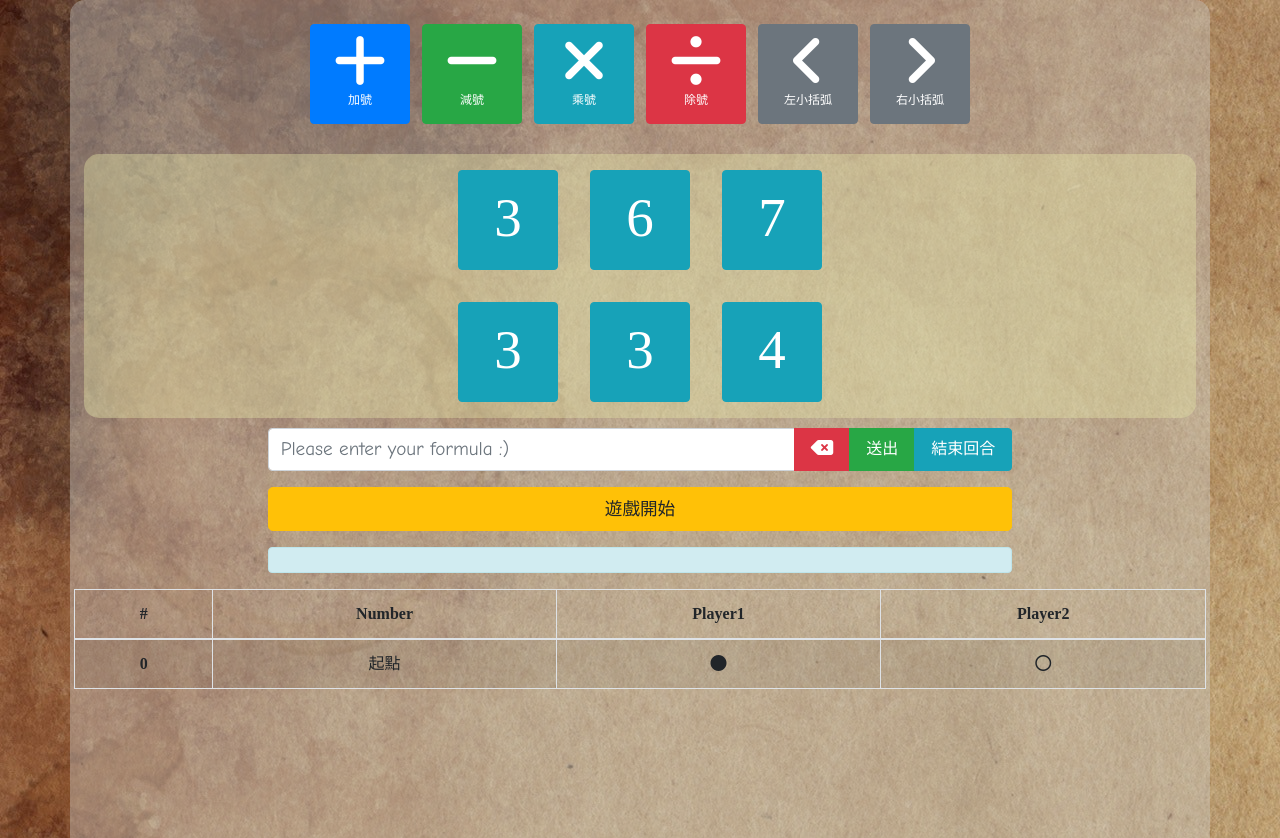
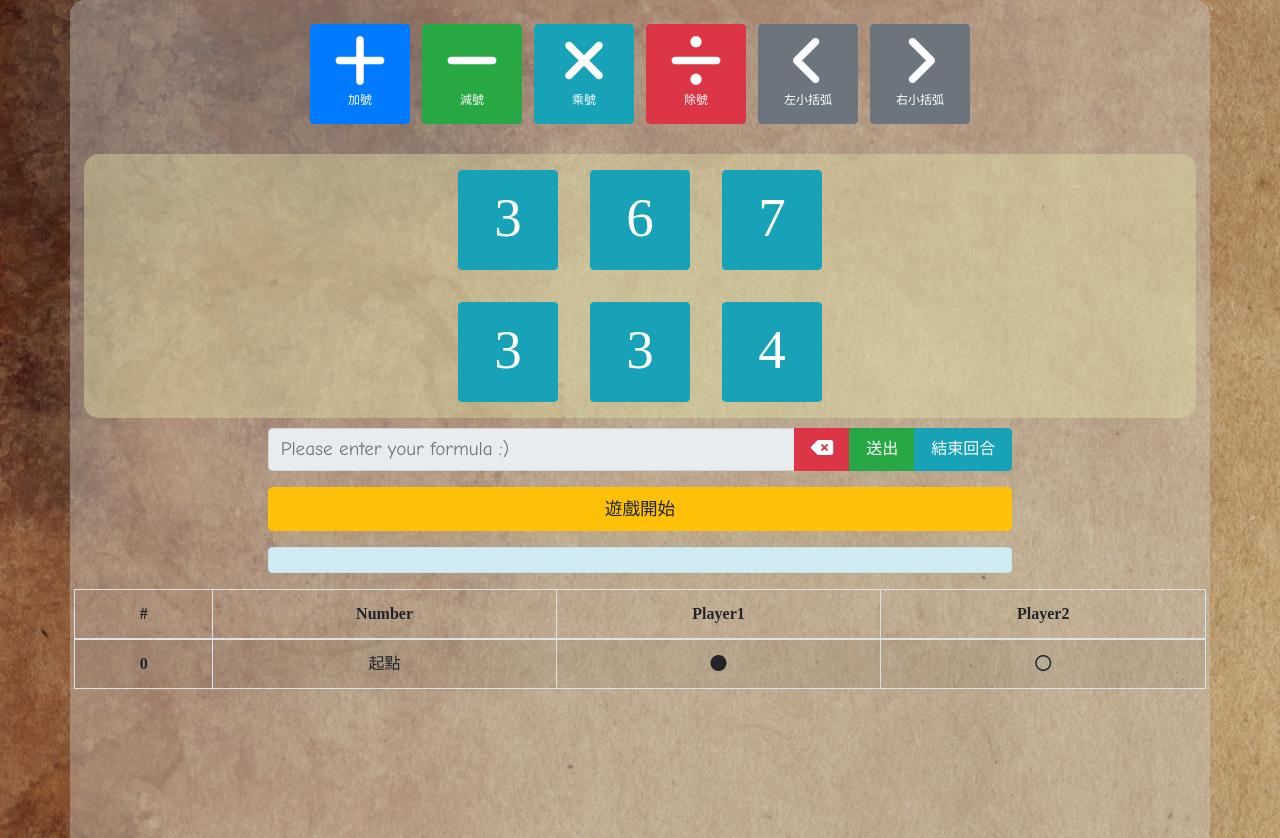
Before and after one commit to ren-hao/secret_code, a plain HTML site: page index.html in a window 1280 px wide. Shown: the top 838 px of the page. Drawn offline with nearby package versions, Linux system fonts and the light colour scheme.

Commit message:
add input disabled

```diff
--- a/index.html
+++ b/index.html
@@ -181,7 +181,7 @@
             <div class="row">
                 <div class="offset-lg-2 col-lg-8 d-flex justify-content-center">
                     <div class="input-group mb-3">
-                        <input id="eq" type="text" class="form-control" placeholder="Please enter your formula :)" aria-describedby="basic-addon2">
+                        <input id="eq" type="text" class="form-control" placeholder="Please enter your formula :)" aria-describedby="basic-addon2" disabled>
                         <div class="input-group-append">
                             <button id="back" class="btn btn-danger pl-3 pr-3" type="button"><i class="fas fa-backspace" style="font-size: 20px;"></i></button>
                         </div>
```
